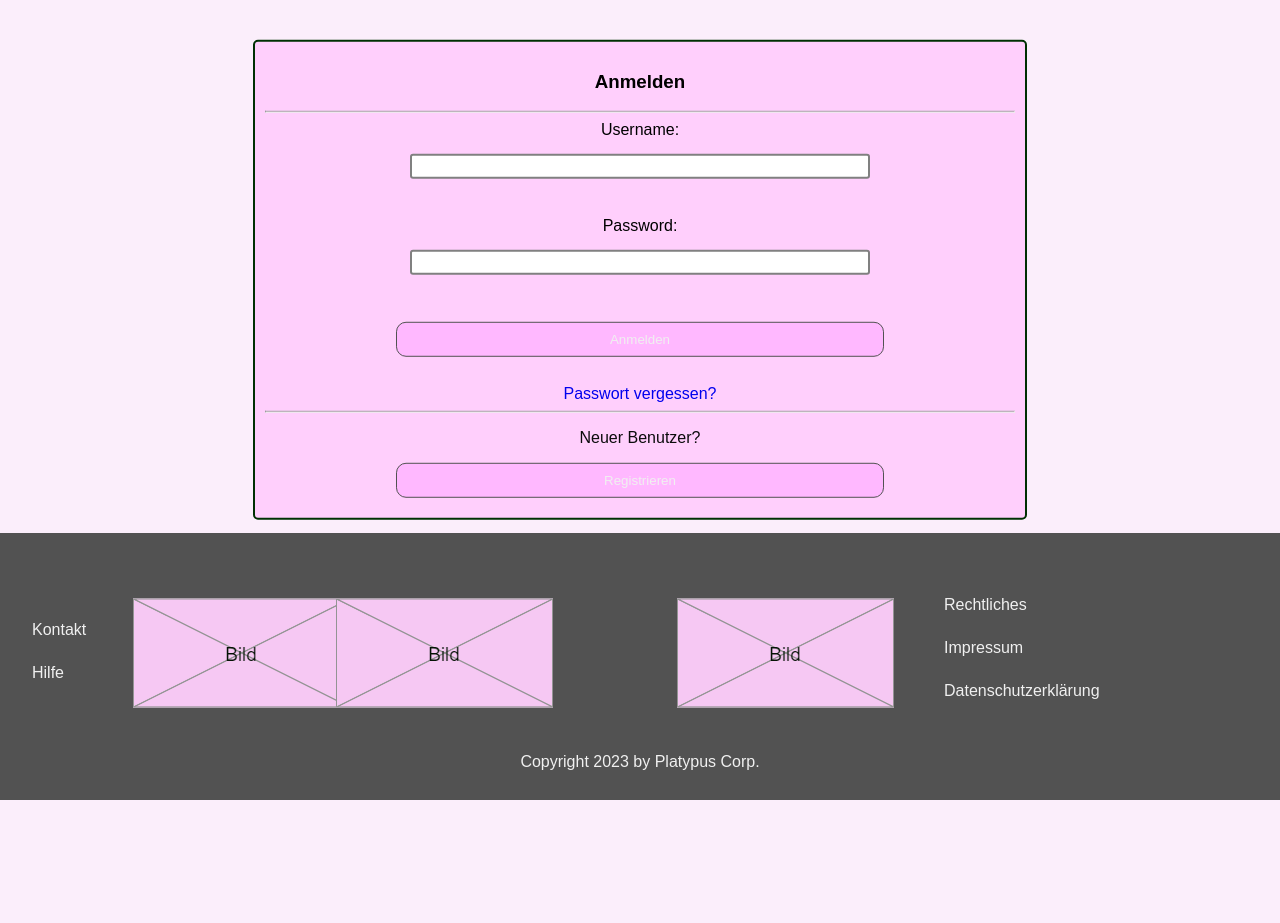
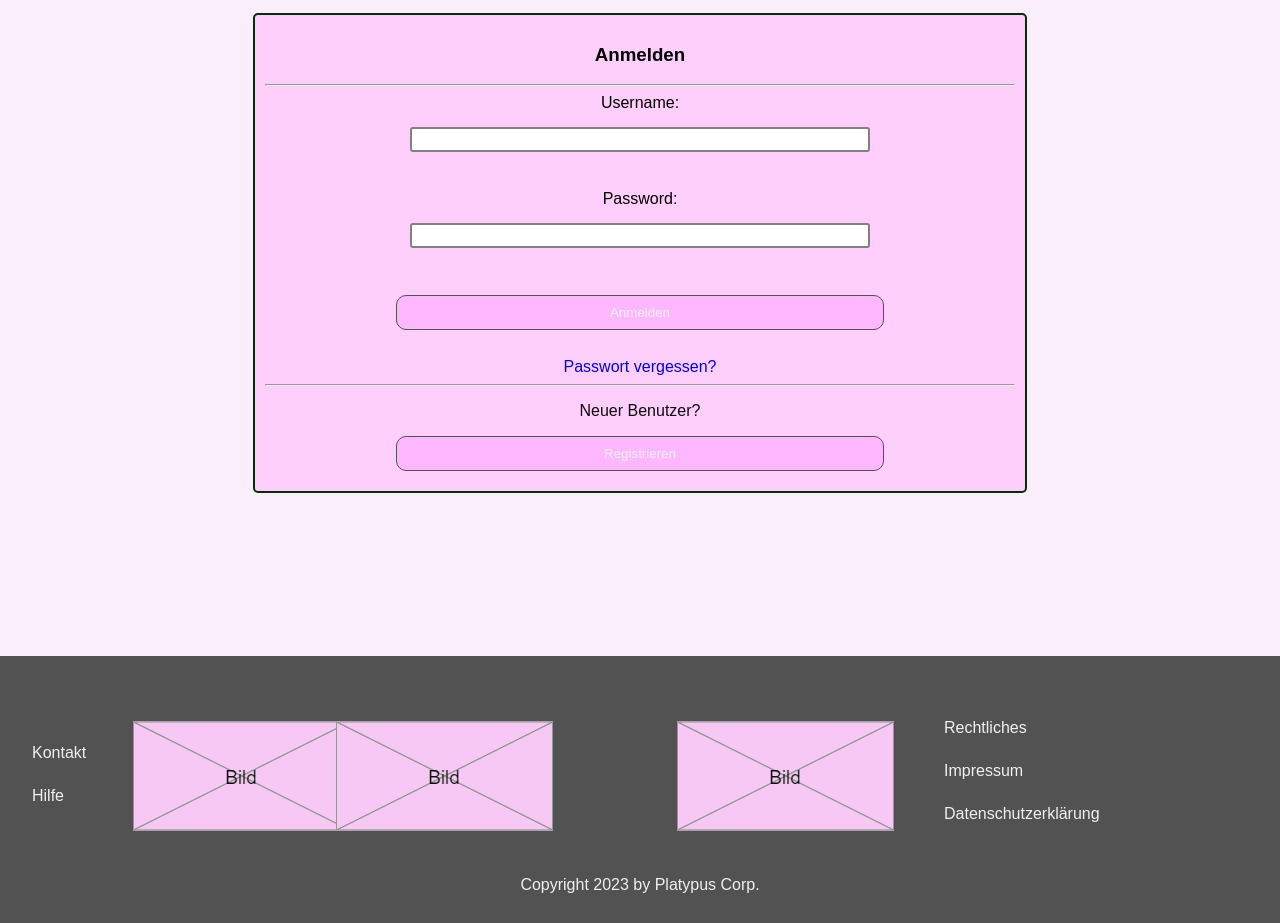
Before and after one commit to Projektarbeiten/ProjectPlatypus, a PHP site: page /productPage/login in a window 1280 px wide. Before the commit the page ends 800 px from the top, so only its background shows below. Run offline with PHP 8.4, Linux system fonts and the light colour scheme.

Commit message:
Login Page fix

```diff
--- a/css/styles.css
+++ b/css/styles.css
@@ -160,12 +160,7 @@ header .col-6 {
 margin-top: 50px;
 }
 
-#login-footer {
-    position: absolute;
-    left: 0;
-    bottom: 0;
-    width: 100%;
-}
+
 
 /* === MAIN-PAGE === */
 #kategorien > .container > .row {
@@ -233,10 +228,7 @@ margin-top: 50px;
 	min-width: 250px;
 	margin: 0 auto;
 
-	position: absolute;
-	left: 50%;
-	top: 35%;
-	transform: translate(-50%, -50%);
+	position: relative;
 	padding: 10px;
 
 	background-color: var(--theme-color-4);
--- a/login.php
+++ b/login.php
@@ -4,6 +4,7 @@ session_start();
 ?>
 <!DOCTYPE html>
 <html>
+
 <head>
 	<meta charset='utf-8'>
 	<meta http-equiv='X-UA-Compatible' content='IE=edge'>
@@ -11,16 +12,20 @@ session_start();
 	<link rel="stylesheet" href="./css/styles.css">
 	<title>Anmelden</title>
 </head>
+
 <body>
+	<div class="container">
+		<div class="row">
+			<div class="col-6">
 				<div class="login-div">
 					<h3>Anmelden</h3>
 					<hr>
 					<form id="login-form">
-			<label for="t_username" >Username:</label>	<br>
-			<input type="text" name="t_username">		<br>
-			<label for="t_password" id="login-label">Password:</label>	<br>
-			<input type="password" name="t_password">		<br>
-			<button type="submit" id="login-button">Anmelden</button>		<br>
+						<label for="t_username">Username:</label> <br>
+						<input type="text" name="t_username"> <br>
+						<label for="t_password" id="login-label">Password:</label> <br>
+						<input type="password" name="t_password"> <br>
+						<button type="submit" id="login-button">Anmelden</button> <br>
 					</form>
 					<a href="_blank" id="login-page-link">Passwort vergessen?</a><!-- TODO: Verlinkung einfügen --><br>
 					<form action="_blank"> <!-- TODO: Verlinkung einfügen -->
@@ -29,6 +34,10 @@ session_start();
 						<button type="submit" id="login-button">Registrieren</button>
 					</form>
 				</div>
+			</div>
+		</div>
+	</div>
+
 	<!-- Footer -->
 	<div id="login-footer">
 		<?php
@@ -37,4 +46,5 @@ session_start();
 	</div>
 
 </body>
+
 </html>
```
Lines whose indentation alone changed are shown as unchanged.
